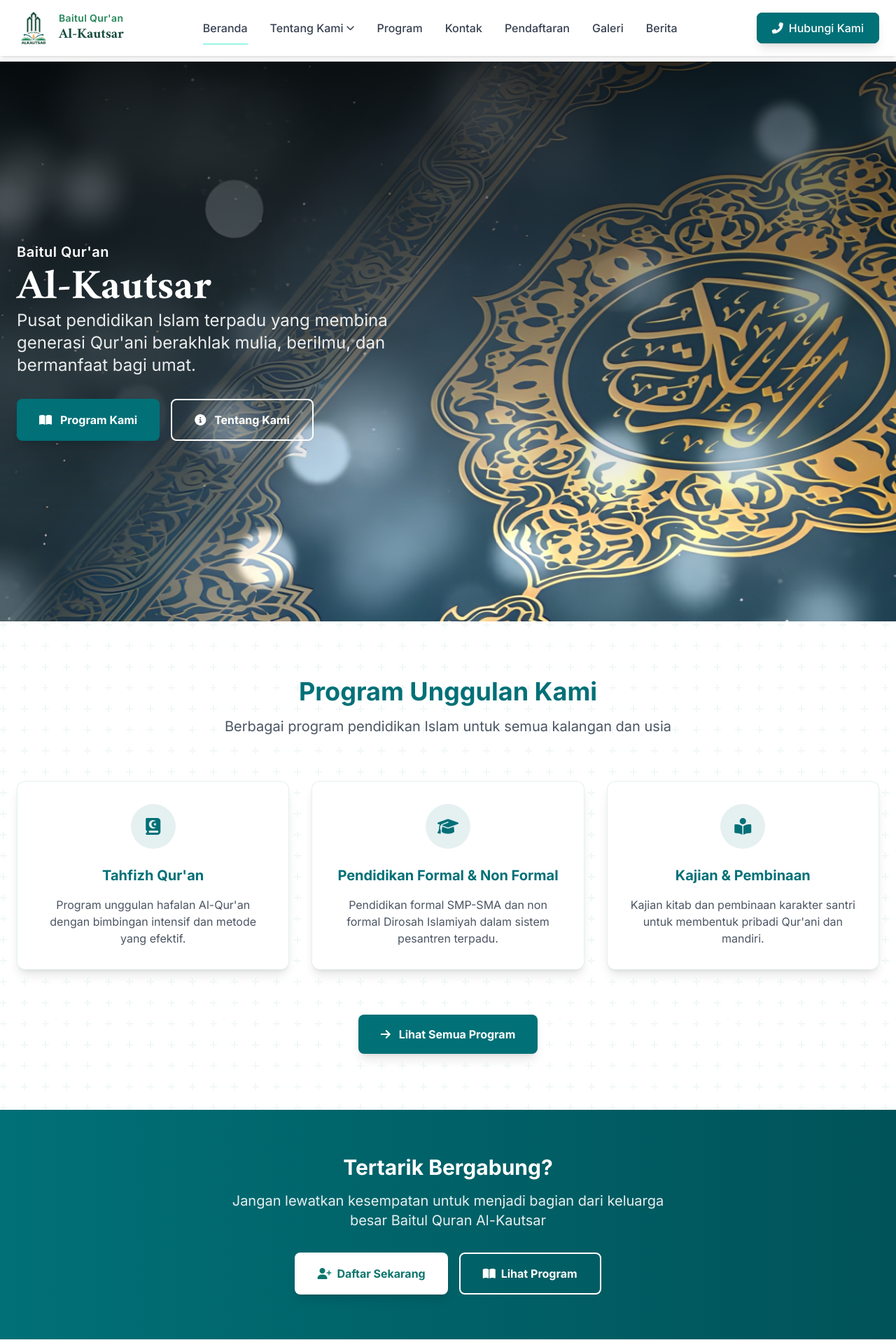
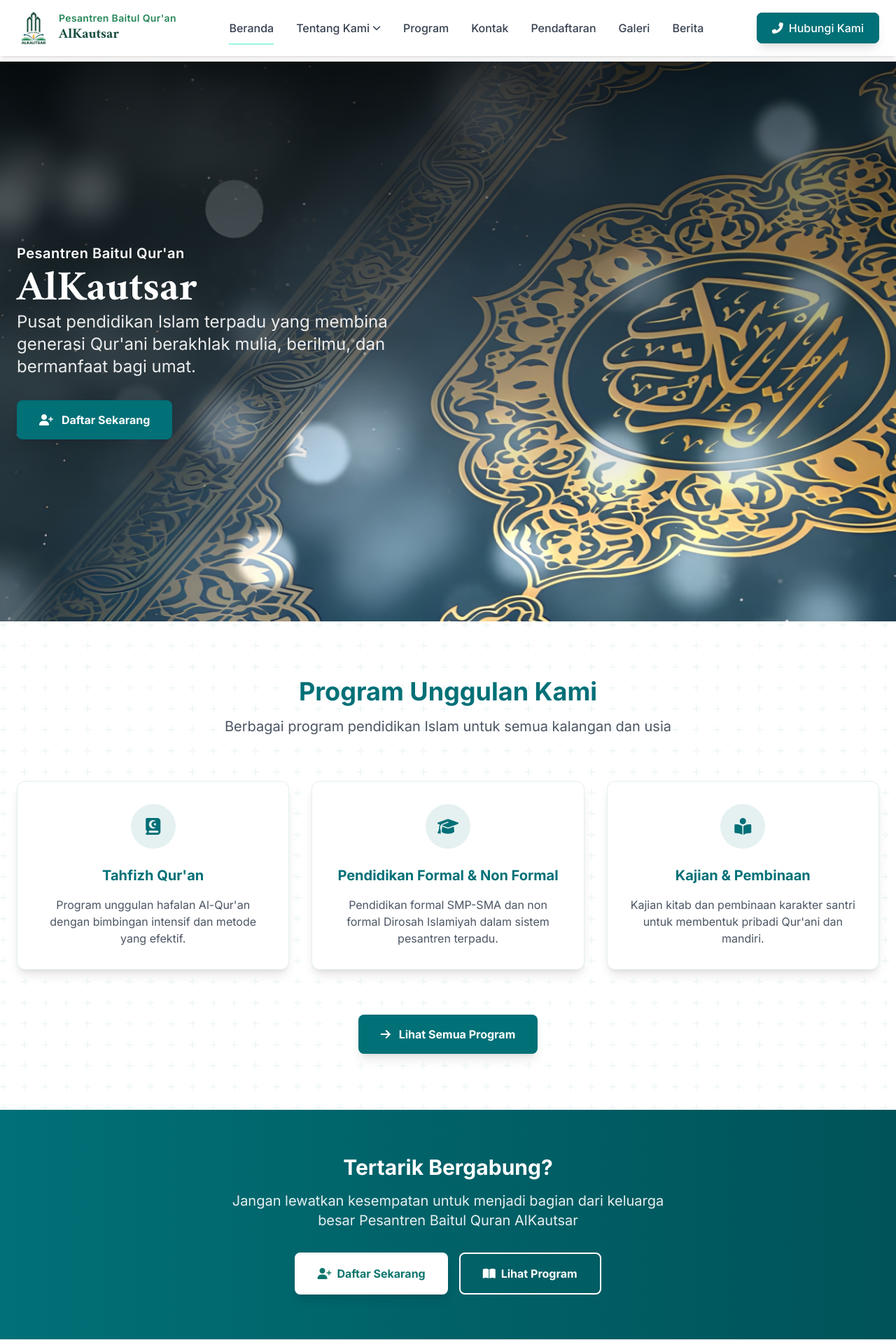
Before and after one commit to Ikhsan-Aldi/LPBaitulQuranAlKautsar, a CodeIgniter 4 app: the page made by app/Views/lp/home/index.php in a window 1280 px wide. Shown: the top 1915 px of the page at 70% size. Run offline with PHP 8.4 and a stand-in for CodeIgniter, Linux system fonts and the light colour scheme; the template is opened without the code that fills it, so the values that code supplies are empty; some libraries are stand-ins or nearby versions.

Commit message:
alkautsar

```diff
--- a/app/Views/lp/galeri/index.php
+++ b/app/Views/lp/galeri/index.php
@@ -14,7 +14,7 @@
                 Galeri
             </h1>
             <p class="text-sm xs:text-base sm:text-lg md:text-xl lg:text-2xl text-white/90 mb-4 sm:mb-6 md:mb-8 leading-relaxed px-2">
-                Dokumentasi kegiatan dan kehidupan di Pondok Pesantren Baitul Quran Al-Kautsar
+                Dokumentasi kegiatan dan kehidupan di <br> Pesantren Baitul Quran AlKautsar
             </p>
         </div>
     </div>
--- a/app/Views/lp/home/index.php
+++ b/app/Views/lp/home/index.php
@@ -159,12 +159,12 @@
                 <div class="w-full md:w-1/2 text-center md:text-left group">
                     <!-- Baitul Qur'an -->
                     <span class="hero-subtitle block text-base sm:text-lg md:text-xl font-semibold tracking-wide text-white transition-colors duration-300 ease-in-out">
-                        Baitul Qur'an
+                        Pesantren Baitul Qur'an
                     </span>
 
-                    <!-- Al-Kautsar -->
+                    <!-- AlKautsar -->
                     <h1 class="hero-title text-3xl sm:text-4xl md:text-5xl lg:text-6xl font-extrabold text-white leading-tight group-hover:text-white transition-colors duration-300 arabic-font mt-2">
-                        Al-Kautsar
+                        AlKautsar
                     </h1>
 
                     <!-- Deskripsi -->
@@ -174,15 +174,10 @@
 
                     <!-- Tombol CTA -->
                     <div class="hero-buttons flex flex-col sm:flex-row gap-4 justify-center md:justify-start">
-                        <a href="<?= base_url('program') ?>"
+                        <a href="<?= base_url('pendaftaran') ?>"
                            class="hero-button bg-[#017077] text-white font-bold px-6 sm:px-8 py-3 sm:py-4 rounded-lg hover:bg-[#005359] transition-colors duration-300 shadow-lg hover:shadow-xl text-center inline-flex items-center justify-center">
-                            <i class="fas fa-book-open mr-2 sm:mr-3"></i>
-                            <span>Program Kami</span>
-                        </a>
-                        <a href="<?= base_url('tentang') ?>"
-                           class="hero-button border-2 border-white text-white font-bold px-6 sm:px-8 py-3 sm:py-4 rounded-lg hover:bg-white hover:text-[#017077] transition-colors duration-300 text-center inline-flex items-center justify-center">
-                            <i class="fas fa-info-circle mr-2 sm:mr-3"></i>
-                            <span>Tentang Kami</span>
+                            <i class="fas fa-user-plus mr-2 sm:mr-3"></i>
+                            <span>Daftar Sekarang</span>
                         </a>
                     </div>
                 </div>
@@ -255,7 +250,7 @@
             <div class="max-w-7xl mx-auto px-4 sm:px-6 text-center">
                 <h2 class="text-2xl sm:text-3xl font-bold text-white mb-4">Tertarik Bergabung?</h2>
                 <p class="text-lg sm:text-xl text-white/90 mb-8 max-w-2xl mx-auto">
-                    Jangan lewatkan kesempatan untuk menjadi bagian dari keluarga besar Baitul Quran Al-Kautsar
+                    Jangan lewatkan kesempatan untuk menjadi bagian dari keluarga besar Pesantren Baitul Quran AlKautsar
                 </p>
                 <div class="flex flex-col sm:flex-row justify-center space-y-4 sm:space-y-0 sm:space-x-4">
                     <a href="<?= base_url('pendaftaran') ?>" class="bg-white text-teal-700 font-bold px-6 sm:px-8 py-3 rounded-lg hover:bg-teal-50 transition-colors duration-300 shadow-lg hover:shadow-xl inline-flex items-center justify-center">
@@ -274,7 +269,7 @@
         <div class="text-center mb-12 sm:mb-16">
             <h2 class="text-2xl sm:text-3xl md:text-4xl font-bold text-[#017077] mb-4">Berita Terbaru</h2>
             <p class="text-lg sm:text-xl text-gray-600 max-w-3xl mx-auto">
-                Informasi terkini seputar kegiatan dan perkembangan Pondok Pesantren Al-Kautsar
+                Informasi terkini seputar kegiatan dan perkembangan <br> Pesantren Baitul Qur'an Alkautsar
             </p>
         </div>
 
--- a/app/Views/lp/kontak/index.php
+++ b/app/Views/lp/kontak/index.php
@@ -55,7 +55,7 @@
                 Hubungi Kami
             </h1>
             <p class="text-sm xs:text-base sm:text-lg md:text-xl text-white/90 leading-relaxed px-2">
-                Mari berdiskusi dan bergabung bersama keluarga besar Baitul Qur'an Al-Kautsar
+                Mari berdiskusi dan bergabung bersama keluarga besar <br> Pesantren Baitul Qur'an Alkautsar
             </p>
         </div>
     </div>
--- a/app/Views/lp/layout.php
+++ b/app/Views/lp/layout.php
@@ -4,7 +4,7 @@
     <meta charset="UTF-8">
     <meta name="viewport" content="width=device-width, initial-scale=1.0">
     <link rel="icon" type="image/png" href="<?= base_url('assets/img/logo.png'); ?>">
-    <title><?= $title ?? 'Baitul Quran Al-Kautsar - Pusat Pendidikan Islam Terpadu' ?></title>
+    <title><?= $title ?? 'Pesantren Baitul Quran Alkautsar - Pusat Pendidikan Islam Terpadu' ?></title>
 
     <!-- Tailwind CSS CDN -->
     <script src="https://cdn.tailwindcss.com"></script>
@@ -241,17 +241,17 @@
                         class="flex items-center transition-colors duration-300 group"
                         id="logo-link">
                             <img src="<?= base_url('assets/img/logo.png') ?>"
-                                alt="Baitul Quran Al-Kautsar"
+                                alt="Pesantren Baitul Quran Alkautsar"
                                 class="mobile-logo-img h-10 w-10 sm:h-12 sm:w-12 mr-2 sm:mr-3">
 
                             <div class="flex flex-col leading-tight">
                                 <!-- Baitul Quran -->
                                 <span id="baitulText" class="mobile-logo-text text-xs sm:text-sm font-semibold tracking-wide text-white group-hover:text-[#164c3e] transition-colors duration-300 ease-in-out">
-                                    Baitul Qur'an
+                                    Pesantren Baitul Qur'an
                                 </span>
-                                <!-- Al-Kautsar -->
+                                <!-- AlKautsar -->
                                 <span id="alkautsarText" class="mobile-logo-subtext text-lg sm:text-xl font-extrabold text-white group-hover:text-[#258659] transition-colors arabic-font">
-                                    Al-Kautsar
+                                    AlKautsar
                                 </span>
                             </div>
                         </a>
@@ -398,8 +398,8 @@
                 <!-- Company Info -->
                 <div class="lg:col-span-1">
                     <h3 class="text-xl font-bold mb-4 flex items-center">
-                        <img src="<?= base_url('assets/img/logo.png') ?>" alt="Baitul Quran Al-Kautsar" class="h-8 w-8 mr-3">
-                        <span>Baitul Quran Al-Kautsar</span>
+                        <img src="<?= base_url('assets/img/logo.png') ?>" alt="Pesantren Baitul Quran Alkautsar" class="h-8 w-8 mr-3">
+                        <span>Pesantren Baitul Quran Alkautsar</span>
                     </h3>
                     <p class="text-teal-200 mb-6 leading-relaxed text-sm sm:text-base">
                         Pusat pendidikan Islam terpadu yang berkomitmen untuk mencetak generasi Qur'ani yang berakhlak mulia dan berilmu.
@@ -539,7 +539,7 @@
         <div class="border-t border-teal-800 py-6">
             <div class="max-w-7xl mx-auto px-4 sm:px-6 flex flex-col md:flex-row justify-between items-center">
                 <p class="text-teal-300 text-sm text-center md:text-left">
-                    &copy; <?= date('Y') ?> Baitul Quran Al-Kautsar. All rights reserved.
+                    &copy; <?= date('Y') ?> Pesantren Baitul Qur'an Alkautsar. All rights reserved.
                 </p>
                 <div class="flex space-x-4 sm:space-x-6 mt-4 md:mt-0">
                     <a href="#" class="text-teal-300 hover:text-white text-sm transition-colors duration-300">
--- a/app/Views/lp/pendaftaran/index.php
+++ b/app/Views/lp/pendaftaran/index.php
@@ -14,7 +14,7 @@
                 Pendaftaran
             </h1>
             <p class="text-sm xs:text-base sm:text-lg md:text-xl lg:text-2xl text-white/90 leading-relaxed mb-6 sm:mb-8 md:mb-10 px-2">
-                Bergabunglah bersama keluarga besar Baitul Quran Al-Kautsar
+                Bergabunglah bersama keluarga besar Pesantren Baitul Qur'an Alkautsar
             </p>
             <div class="flex flex-col sm:flex-row justify-center gap-4 sm:gap-6 md:gap-8 px-2">
                 <a href="#gelombang-dibuka"
--- a/app/Views/lp/pendaftaran/partials/cta_sidebar.php
+++ b/app/Views/lp/pendaftaran/partials/cta_sidebar.php
@@ -5,7 +5,7 @@
 
     <h3 class="text-xl font-bold mb-3">Siap Bergabung?</h3>
     <p class="text-white/90 text-sm mb-6">
-        Jangan lewatkan kesempatan emas untuk menjadi bagian dari keluarga besar Baitul Quran Al-Kautsar
+        Jangan lewatkan kesempatan emas untuk menjadi bagian dari keluarga besar Baitul Quran AlKautsar
     </p>
 
     <div class="space-y-3">
--- a/app/Views/lp/pendaftaran/success_pendaftaran.php
+++ b/app/Views/lp/pendaftaran/success_pendaftaran.php
@@ -17,7 +17,7 @@
                 Pendaftaran Berhasil!
             </h1>
             <p class="text-xl md:text-2xl text-white/90 mb-8 leading-relaxed">
-                Terima kasih telah mendaftar di Baitul Quran Al-Kautsar
+                Terima kasih telah mendaftar di Pesantren Baitul Qur'an Alkautsar
             </p>
         </div>
     </div>
```
Also changed, not shown: app/Views/admin/layout/admin_layout.php (+4 -4 lines), app/Views/lp/tentang/index.php (+5 -5 lines).
